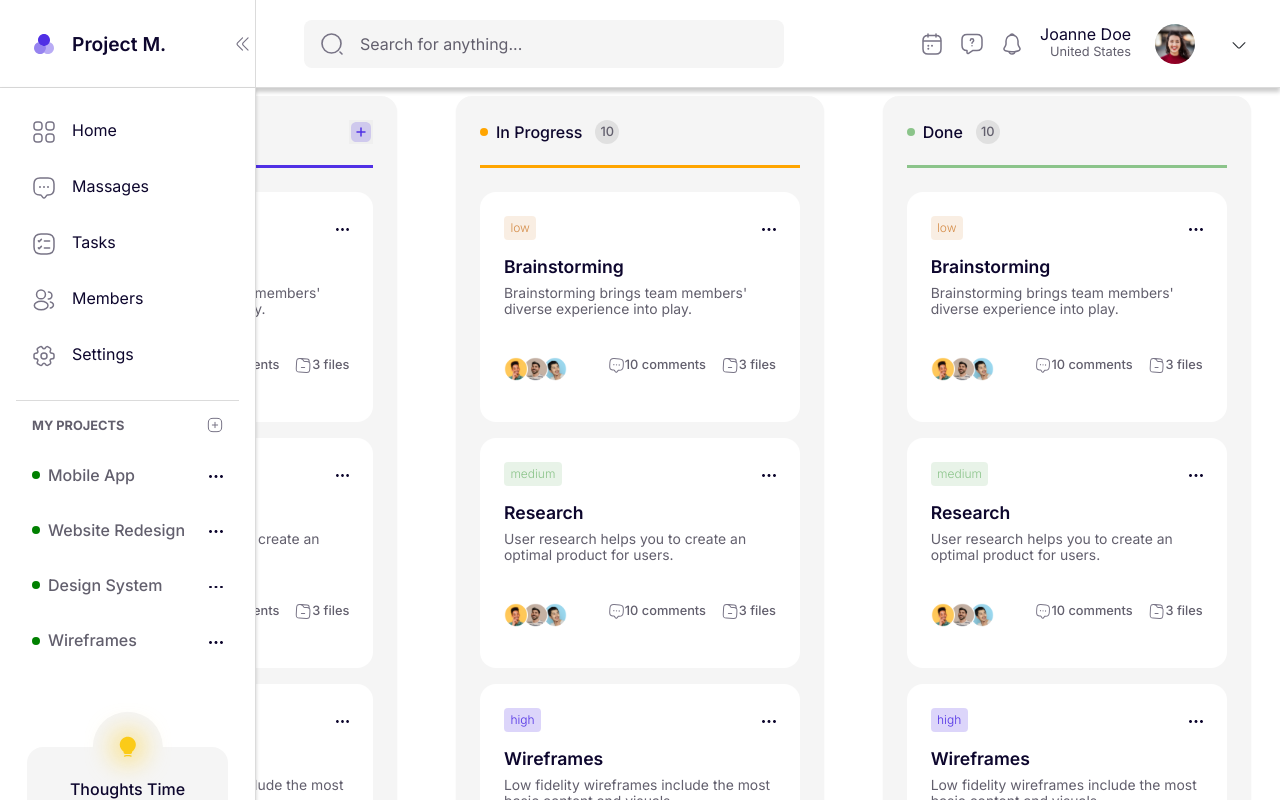
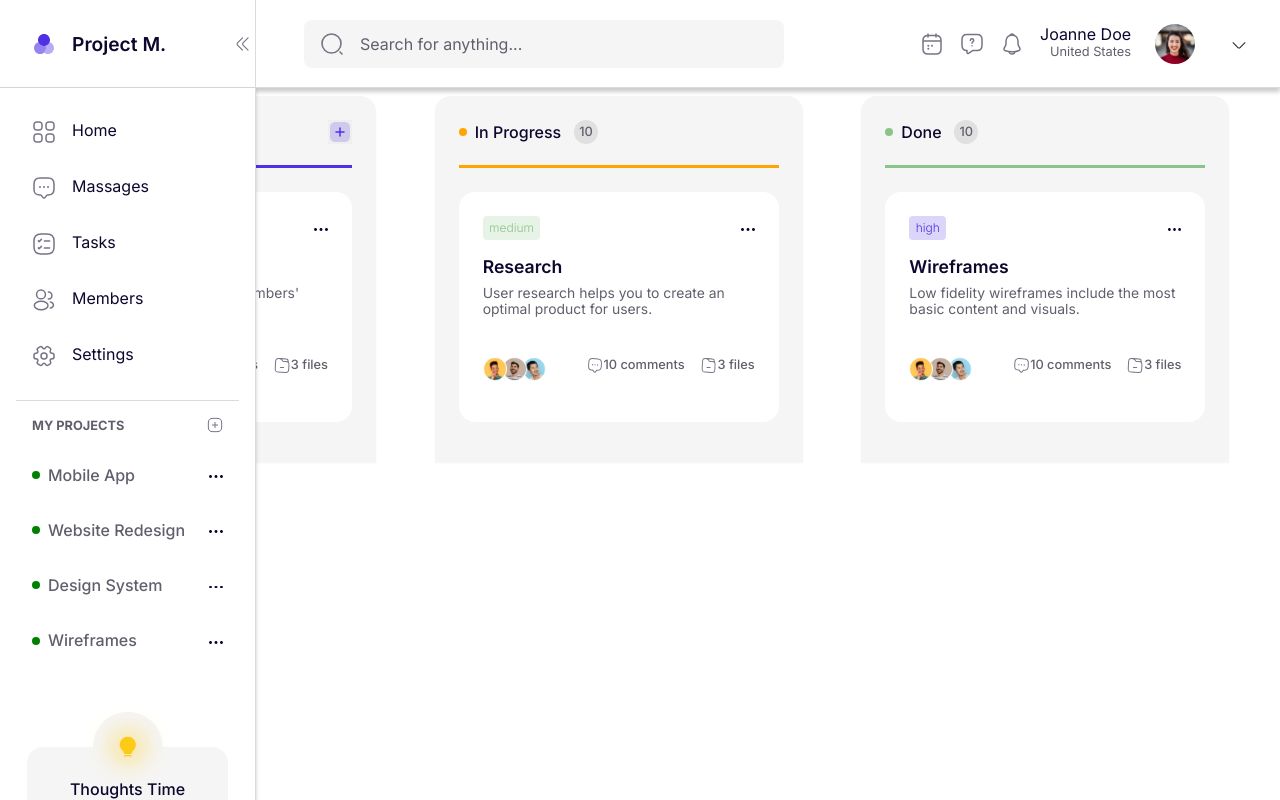
Before and after one commit to misha-vynnyk/project_m, a React (Vite) app: page / in a window 1280 px wide. Built offline with nearby package versions, Linux system fonts and the light colour scheme.

Commit message:
added drag and drop with beautiful-dnd

```diff
--- a/package.json
+++ b/package.json
@@ -13,6 +13,8 @@
   },
   "dependencies": {
     "react": "^18.3.1",
+    "react-beautiful-dnd": "^13.1.1",
+    "react-dnd": "^16.0.1",
     "react-dom": "^18.3.1",
     "styled-components": "^6.1.13"
   },
@@ -29,7 +31,7 @@
     "globals": "^15.11.0",
     "vite": "^5.4.10"
   },
-    "resolutions": {
+  "resolutions": {
     "styled-components": "^5"
   }
 }
--- a/src/components/Main/Main.jsx
+++ b/src/components/Main/Main.jsx
@@ -1,5 +1,3 @@
-import { useState } from "react";
-// import useUserPosts from "../../hooks/useUserPosts";
 import Sidebar from "../Sidebar/Sidebar";
 import {
   AddProjectButton,
@@ -25,216 +23,111 @@ import {
   ProjectFooterCountFiles,
   IconProjectMenu,
 } from "./Main.styled";
-import PropTypes from "prop-types";
+import initialData from "../../data/initial-data";
+import { DragDropContext, Droppable, Draggable } from "react-beautiful-dnd";
 import styled from "styled-components";
 
-const StyledForm = styled.form`
-  display: flex;
-  flex-direction: column;
-  gap: 10px;
-  margin-bottom: 20px;
-  padding: 20px;
+import PropTypes from "prop-types";
+import { useState } from "react";
 
-  input {
-    padding: 10px;
-    border: 1px solid #ccc;
-    border-radius: 4px;
-    font-size: 16px;
+const TaskList = styled.div``;
+
+const Main = ({ isSidebarOpen }) => {
+  const [initialDataArray, setInitialDataArray] = useState(initialData);
+
+  const onDragEnd = (result) => {
+    const { source, destination, draggableId } = result;
+
+    // If there's no destination (dropped outside), return
+    if (!destination) {
+      return;
     }
 
-  button {
-    padding: 10px 20px;
-    background-color: #007bff;
-    color: #fff;
-    border: none;
-    border-radius: 4px;
-    font-size: 16px;
-    cursor: pointer;
-    transition: background-color 0.3s;
+    // If the item is dropped at the same position, do nothing
+    if (
+      source.droppableId === destination.droppableId &&
+      source.index === destination.index
+    ) {
+      return;
     }
-`;
 
-// Component for creating a new post
-const NewPostForm = ({ onAddPost }) => {
-  const [newPost, setNewPost] = useState({
-    post: "",
-    isPublic: false,
-    whoPublished: "",
-    sharedTo: "",
-    likes: 0,
-    plays: 0,
-  });
+    // Reordering tasks within the same column
+    if (source.droppableId === destination.droppableId) {
+      const column = initialDataArray.columns[source.droppableId];
+      const newTaskIds = Array.from(column.taskIds);
+      newTaskIds.splice(source.index, 1); // Remove the task from its initial position
+      newTaskIds.splice(destination.index, 0, draggableId); // Insert it at the new position
 
-  // Handles input changes
-  const handleChange = (e) => {
-    const { name, value } = e.target;
-    setNewPost((prev) => ({
-      ...prev,
-      [name]: value,
-    }));
+      const updatedColumn = {
+        ...column,
+        taskIds: newTaskIds,
       };
 
-  // Submits the form data
-  const handleSubmit = (e) => {
-    e.preventDefault();
-    if (
-      newPost.post.trim() &&
-      newPost.whoPublished.trim() &&
-      newPost.sharedTo.trim()
-    ) {
-      onAddPost(newPost);
-      setNewPost({
-        post: "",
-        isPublic: false,
-        whoPublished: "",
-        sharedTo: "",
-        likes: 0,
-        plays: 0,
-      });
+      const updatedData = {
+        ...initialDataArray,
+        columns: {
+          ...initialDataArray.columns,
+          [updatedColumn.id]: updatedColumn,
+        },
+      };
+
+      setInitialDataArray(updatedData);
     } else {
-      alert("Please fill in all fields");
+      // Moving task to a different column
+      const sourceColumn = initialDataArray.columns[source.droppableId];
+      const destinationColumn =
+        initialDataArray.columns[destination.droppableId];
+
+      const sourceTaskIds = Array.from(sourceColumn.taskIds);
+      sourceTaskIds.splice(source.index, 1); // Remove the task from the source column
+
+      const destinationTaskIds = Array.from(destinationColumn.taskIds);
+      destinationTaskIds.splice(destination.index, 0, draggableId); // Add the task to the destination column
+
+      const updatedSourceColumn = {
+        ...sourceColumn,
+        taskIds: sourceTaskIds,
+      };
+
+      const updatedDestinationColumn = {
+        ...destinationColumn,
+        taskIds: destinationTaskIds,
+      };
+
+      const updatedData = {
+        ...initialDataArray,
+        columns: {
+          ...initialDataArray.columns,
+          [updatedSourceColumn.id]: updatedSourceColumn,
+          [updatedDestinationColumn.id]: updatedDestinationColumn,
+        },
+      };
+
+      setInitialDataArray(updatedData);
     }
   };
-
-  return (
-    <StyledForm onSubmit={handleSubmit}>
-      <input
-        name="post"
-        value={newPost.post}
-        onChange={handleChange}
-        placeholder="Post content"
-      />
-      <input
-        name="whoPublished"
-        value={newPost.whoPublished}
-        onChange={handleChange}
-        placeholder="Author"
-      />
-      <input
-        name="sharedTo"
-        value={newPost.sharedTo}
-        onChange={handleChange}
-        placeholder="Shared To"
-      />
-      <button type="submit">Add Post</button>
-    </StyledForm>
-  );
-};
-
-const listCardState = [
-  {
-    id: 1,
-    title: "To Do",
-    lineColor: "#5030E5",
-  },
-  {
-    id: 2,
-    title: "In Progress",
-    lineColor: "#FFA500",
-  },
-  {
-    id: 3,
-    title: "Done",
-    lineColor: "#8BC48A",
-  },
-];
-
-const listProjects = [
-  {
-    id: 1,
-    status: "To Do",
-    level: "low",
-    levelColor: "#D58D49",
-    levelBackgroundColor: "rgba(223, 168, 116, 0.2)",
-    title: "Brainstorming",
-    description:
-      "Brainstorming brings team members' diverse experience into play. ",
-    image: "",
-  },
-  {
-    id: 2,
-    status: "In Progress",
-    level: "medium",
-    levelColor: "#8BC48A",
-    levelBackgroundColor: "rgba(139, 196, 138, 0.2)",
-    title: "Research",
-    description:
-      "User research helps you to create an optimal product for users.",
-    image: "",
-  },
-  {
-    id: 3,
-    status: "Done",
-    level: "high",
-    levelColor: "#5030E5",
-    levelBackgroundColor: "rgba(80, 48, 229, 0.2)",
-    title: "Wireframes",
-    description:
-      "Low fidelity wireframes include the most basic content and visuals.",
-    image: "",
-  },
-  {
-    id: 4,
-    status: "To Do",
-    level: "low",
-    levelColor: "#D58D49",
-    levelBackgroundColor: "rgba(223, 168, 116, 0.2)",
-    title: "Testing",
-    description:
-      "Find out whether your prototype meets users' expectations.",
-    image: "",
-  },
-  {
-    id: 5,
-    status: "In Progress",
-    level: "medium",
-    levelColor: "#8BC48A",
-    levelBackgroundColor: "rgba(139, 196, 138, 0.2)",
-    title: "Design",
-    description: "The wireframe stage handles the look and feel.",
-    image: "",
-  }
-];
-
-// const listUsers = [
-//   {
-//     id: 1,
-//     userName: "Anima Agrawal",
-//     userPhoto: "image/user-1.png",
-//   },
-//   {
-//     id: 2,
-//     userName: "Leila Farhana",
-//     userPhoto: "image/user-2.png",
-//   },
-//   {
-//     id: 3,
-//     userName: "Nick Jhonson",
-//     userPhoto: "image/user-3.png",
-//   },
-//   {
-//     id: 4,
-//     userName: "Sanjana Shrestha",
-//     userPhoto: "image/user-4.png",
-//   },
-// ];
-
-const Main = ({ isSidebarOpen }) => {
-  // const { posts, addPost, removePost } = useUserPosts([]);
 
   return (
     <MainStyled>
       <Sidebar isSidebarOpen={isSidebarOpen} />
       <MainContent $isSidebarOpen={isSidebarOpen}>
         <CardStateContainer>
-          {listCardState.map((card) => (
-            <CardState key={card.id} title={card.title}>
-              <TitleStateWrapper $lineColor={card.lineColor}>
-                <TitleCardState $lineColor={card.lineColor}>
-                  {card.title}
-                  <CountProjectsInState aria-label="State Project">10</CountProjectsInState>
+          <DragDropContext onDragEnd={onDragEnd}>
+            {initialDataArray.columnOrder.map((columnId) => {
+              const column = initialDataArray.columns[columnId];
+              const tasks = column.taskIds.map(
+                (taskId) => initialDataArray.tasks[taskId]
+              );
+              return (
+                <CardState key={column.id} column={column} tasks={tasks}>
+                  <TitleStateWrapper $lineColor={column.lineColor}>
+                    <TitleCardState $lineColor={column.lineColor}>
+                      {column.title}
+                      <CountProjectsInState aria-label="State Project">
+                        10
+                      </CountProjectsInState>
                     </TitleCardState>
-                {card.id === 1 && (
+                    {column.id === "column-1" && (
                       <AddProjectButton
                         aria-haspopup="dialog"
                         aria-controls="new-project-popup"
@@ -247,129 +140,92 @@ const Main = ({ isSidebarOpen }) => {
                       </AddProjectButton>
                     )}
                   </TitleStateWrapper>
-
-              {listProjects.map((project) => (
-                <ProjectsCard key={project.id}>
+                  <Droppable droppableId={column.id}>
+                    {(provided) => (
+                      <TaskList
+                        ref={provided.innerRef}
+                        {...provided.droppableProps}
+                      >
+                        {tasks.map((task, index) => (
+                          <Draggable
+                            draggableId={task.id}
+                            key={task.id}
+                            index={index}
+                          >
+                            {(provided) => (
+                              <ProjectsCard
+                                {...provided.draggableProps}
+                                {...provided.dragHandleProps}
+                                ref={provided.innerRef}
+                              >
                                 <ProjectHeaderContainer>
                                   <ProjectLevel
                                     aria-label="Project level"
-                      $levelColor={project.levelColor}
-                      $levelBg={project.levelBackgroundColor}
+                                    $levelColor={task.levelColor}
+                                    $levelBg={task.levelBackgroundColor}
                                   >
-                      {project.level}
+                                    {task.level}
                                   </ProjectLevel>
-                    <ProjectMenu aria-action="Open menu in Project Card" role="button">
-                      <IconProjectMenu src="icon/dots_icon.svg" alt="Menu" />
+                                  <ProjectMenu role="button">
+                                    <IconProjectMenu
+                                      src="icon/dots_icon.svg"
+                                      alt="Menu"
+                                    />
                                   </ProjectMenu>
                                 </ProjectHeaderContainer>
 
                                 <ProjectDescriptionContainer>
-                    <ProjectTitle>{project.title}</ProjectTitle>
+                                  <ProjectTitle>{task.content}</ProjectTitle>
                                   <ProjectDescription>
-                      {project.description}
+                                    {task.description}
                                   </ProjectDescription>
                                 </ProjectDescriptionContainer>
 
                                 <ProjectFooterContainer>
                                   <ProjectFooterPeople>
-                      <img src="image/Group 633.png" alt="Persons" />
+                                    <img
+                                      src="image/Group 633.png"
+                                      alt="Persons"
+                                    />
                                   </ProjectFooterPeople>
                                   <ProjectFooterInfoContainer>
                                     <ProjectFooterComments>
-                        <img src="icon/comments_icon.svg" alt="Comments" />
+                                      <img
+                                        src="icon/comments_icon.svg"
+                                        alt="Comments"
+                                      />
                                       10 comments
                                     </ProjectFooterComments>
 
                                     <ProjectFooterCountFiles>
-                        <img src="icon/folder_icon.svg" alt="Folder" />3 files
+                                      <img
+                                        src="icon/folder_icon.svg"
+                                        alt="Folder"
+                                      />
+                                      3 files
                                     </ProjectFooterCountFiles>
                                   </ProjectFooterInfoContainer>
                                 </ProjectFooterContainer>
                               </ProjectsCard>
+                            )}
+                          </Draggable>
                         ))}
+                        {provided.placeholder}
+                      </TaskList>
+                    )}
+                  </Droppable>
                 </CardState>
-          ))}
+              );
+            })}
+          </DragDropContext>
         </CardStateContainer>
       </MainContent>
     </MainStyled>
   );
 };
 
-export default Main;
-
 Main.propTypes = {
   isSidebarOpen: PropTypes.bool.isRequired,
 };
 
-NewPostForm.propTypes = {
-  onAddPost: PropTypes.func.isRequired,
-};
-
-{
-  /* <div>
-  <NewPostForm onAddPost={addPost} />
-
-  <section>
-    {posts.map((post) => (
-      <div key={post.id}>
-        <h3>{post.post}</h3>
-        <p>Published by: {post.whoPublished}</p>
-        <p>Shared To: {post.sharedTo}</p>
-        <button onClick={() => removePost(post.id)}>Remove Post</button>
-      </div>
-    ))}
-  </section>
-</div>
-
-
-<div>
-  <section>
-    Lorem ipsum dolor sit amet consectetur adipisicing elit. Corrupti
-    temporibus ut perferendis placeat omnis dolores alias saepe modi,
-    similique tempore itaque laboriosam molestias dicta porro
-    accusantium in eaque recusandae tenetur quo debitis! Modi animi quam
-    ratione iure molestias ipsum perspiciatis eius consectetur, delectus
-    suscipit. Et nisi maiores nulla atque voluptatem.
-  </section>
-  <section>
-    Lorem ipsum dolor sit amet consectetur adipisicing elit. Corrupti
-    temporibus ut perferendis placeat omnis dolores alias saepe modi,
-    similique tempore itaque laboriosam molestias dicta porro
-    accusantium in eaque recusandae tenetur quo debitis! Modi animi quam
-    ratione iure molestias ipsum perspiciatis eius consectetur, delectus
-    suscipit. Et nisi maiores nulla atque voluptatem.
-  </section>
-  <section>
-    Lorem ipsum dolor sit amet consectetur adipisicing elit. Corrupti
-    temporibus ut perferendis placeat omnis dolores alias saepe modi,
-    similique tempore itaque laboriosam molestias dicta porro
-    accusantium in eaque recusandae tenetur quo debitis! Modi animi quam
-    ratione iure molestias ipsum perspiciatis eius consectetur, delectus
-    suscipit. Et nisi maiores nulla atque voluptatem.
-  </section>
-  <section>
-    Lorem ipsum dolor sit amet consectetur adipisicing elit. Corrupti
-    temporibus ut perferendis placeat omnis dolores alias saepe modi,
-    similique tempore itaque laboriosam molestias dicta porro
-    accusantium in eaque recusandae tenetur quo debitis! Modi animi quam
-    ratione iure molestias ipsum perspiciatis eius consectetur, delectus
-    suscipit. Et nisi maiores nulla atque voluptatem.
-  </section>
-  <section>
-    Lorem ipsum dolor sit amet consectetur adipisicing elit. Corrupti
-    temporibus ut perferendis placeat omnis dolores alias saepe modi,
-    similique tempore itaque laboriosam molestias dicta porro
-    accusantium in eaque recusandae tenetur quo debitis! Modi animi quam
-    ratione iure molestias ipsum perspiciatis eius consectetur, delectus
-    suscipit. Et nisi maiores nulla atque voluptatem.
-  </section>
-  <section>
-    Lorem ipsum dolor sit amet consectetur adipisicing elit. Corrupti
-    temporibus ut perferendis placeat omnis dolores alias saepe modi,
-    similique tempore itaque laboriosam molestias dicta porro
-    accusantium in eaque recusandae tenetur quo debitis! Modi animi quam
-    ratione iure molestias ipsum perspiciatis eius consectetur, delectus
-    suscipit. Et nisi maiores nulla atque voluptatem.
-  </section>
-</div> */
-}
+export default Main;
--- a/src/components/Main/Main.styled.jsx
+++ b/src/components/Main/Main.styled.jsx
@@ -2,11 +2,6 @@ import styled from "styled-components";
 
 export const MainStyled = styled.main`
   margin-top: ${({ theme }) => theme.headerSize.desktopHeight};
-
-  section {
-    padding: 2rem;
-    background-color: ${({ theme }) => theme.colors.primaryBlackBackground};
-  }
 
   @media (max-width: ${({ theme }) => theme.mobile}) {
     margin-top: ${({ theme }) => theme.headerSize.mobileHeight};
@@ -32,8 +27,8 @@ export const MainContent = styled.div`
 
 export const CardStateContainer = styled.div`
   display: grid;
+  justify-content: center;
   grid-template-columns: repeat(auto-fit, minmax(23rem, 1fr));
-  place-items: center;
   gap: 1rem;
 
   @media (max-width: ${({ theme }) => theme.mobile}) {
@@ -94,7 +89,7 @@ export const TitleCardState = styled.h2`
   }
 `;
 
-export const CountProjectsInState = styled.h2`
+export const CountProjectsInState = styled.p`
   text-align: center;
   line-height: 1.5rem;
   color: ${({ theme }) => theme.colors.lightText};
--- /dev/null
+++ b/src/data/initial-data.js
@@ -0,0 +1,250 @@
+// const listCardState = [
+//   {
+//     id: 1,
+//     title: "To Do",
+//     lineColor: "#5030E5",
+//     listProjects: [
+//       {
+//         id: 1,
+//         status: "To Do",
+//         level: "low",
+//         levelColor: "#D58D49",
+//         levelBackgroundColor: "rgba(223, 168, 116, 0.2)",
+//         title: "Brainstorming",
+//         description:
+//           "Brainstorming brings team members' diverse experience into play. ",
+//         image: "",
+//       },
+//       // {
+//       //   id: 2,
+//       //   status: "In Progress",
+//       //   level: "medium",
+//       //   levelColor: "#8BC48A",
+//       //   levelBackgroundColor: "rgba(139, 196, 138, 0.2)",
+//       //   title: "Research",
+//       //   description:
+//       //     "User research helps you to create an optimal product for users.",
+//       //   image: "",
+//       // },
+//       // {
+//       //   id: 3,
+//       //   status: "Done",
+//       //   level: "high",
+//       //   levelColor: "#5030E5",
+//       //   levelBackgroundColor: "rgba(80, 48, 229, 0.2)",
+//       //   title: "Wireframes",
+//       //   description:
+//       //     "Low fidelity wireframes include the most basic content and visuals.",
+//       //   image: "",
+//       // },
+//       // {
+//       //   id: 4,
+//       //   status: "To Do",
+//       //   level: "low",
+//       //   levelColor: "#D58D49",
+//       //   levelBackgroundColor: "rgba(223, 168, 116, 0.2)",
+//       //   title: "Testing",
+//       //   description:
+//       //     "Find out whether your prototype meets users' expectations.",
+//       //   image: "",
+//       // },
+//       // {
+//       //   id: 5,
+//       //   status: "In Progress",
+//       //   level: "medium",
+//       //   levelColor: "#8BC48A",
+//       //   levelBackgroundColor: "rgba(139, 196, 138, 0.2)",
+//       //   title: "Design",
+//       //   description: "The wireframe stage handles the look and feel.",
+//       //   image: "",
+//       // },
+//     ],
+//   },
+//   {
+//     id: 2,
+//     title: "In Progress",
+//     lineColor: "#FFA500",
+//     listProjects: [
+//       // {
+//       //   id: 1,
+//       //   status: "To Do",
+//       //   level: "low",
+//       //   levelColor: "#D58D49",
+//       //   levelBackgroundColor: "rgba(223, 168, 116, 0.2)",
+//       //   title: "Brainstorming",
+//       //   description:
+//       //     "Brainstorming brings team members' diverse experience into play. ",
+//       //   image: "",
+//       // },
+//       {
+//         id: 2,
+//         status: "In Progress",
+//         level: "medium",
+//         levelColor: "#8BC48A",
+//         levelBackgroundColor: "rgba(139, 196, 138, 0.2)",
+//         title: "Research",
+//         description:
+//           "User research helps you to create an optimal product for users.",
+//         image: "",
+//       },
+//       // {
+//       //   id: 3,
+//       //   status: "Done",
+//       //   level: "high",
+//       //   levelColor: "#5030E5",
+//       //   levelBackgroundColor: "rgba(80, 48, 229, 0.2)",
+//       //   title: "Wireframes",
+//       //   description:
+//       //     "Low fidelity wireframes include the most basic content and visuals.",
+//       //   image: "",
+//       // },
+//       // {
+//       //   id: 4,
+//       //   status: "To Do",
+//       //   level: "low",
+//       //   levelColor: "#D58D49",
+//       //   levelBackgroundColor: "rgba(223, 168, 116, 0.2)",
+//       //   title: "Testing",
+//       //   description:
+//       //     "Find out whether your prototype meets users' expectations.",
+//       //   image: "",
+//       // },
+//       // {
+//       //   id: 5,
+//       //   status: "In Progress",
+//       //   level: "medium",
+//       //   levelColor: "#8BC48A",
+//       //   levelBackgroundColor: "rgba(139, 196, 138, 0.2)",
+//       //   title: "Design",
+//       //   description: "The wireframe stage handles the look and feel.",
+//       //   image: "",
+//       // },
+//     ],
+//   },
+//   {
+//     id: 3,
+//     title: "Done",
+//     lineColor: "#8BC48A",
+//     listProjects: [
+//       // {
+//       //   id: 1,
+//       //   status: "To Do",
+//       //   level: "low",
+//       //   levelColor: "#D58D49",
+//       //   levelBackgroundColor: "rgba(223, 168, 116, 0.2)",
+//       //   title: "Brainstorming",
+//       //   description:
+//       //     "Brainstorming brings team members' diverse experience into play. ",
+//       //   image: "",
+//       // },
+//       // {
+//       //   id: 2,
+//       //   status: "In Progress",
+//       //   level: "medium",
+//       //   levelColor: "#8BC48A",
+//       //   levelBackgroundColor: "rgba(139, 196, 138, 0.2)",
+//       //   title: "Research",
+//       //   description:
+//       //     "User research helps you to create an optimal product for users.",
+//       //   image: "",
+//       // },
+//       {
+//         id: 3,
+//         status: "Done",
+//         level: "high",
+//         levelColor: "#5030E5",
+//         levelBackgroundColor: "rgba(80, 48, 229, 0.2)",
+//         title: "Wireframes",
+//         description:
+//           "Low fidelity wireframes include the most basic content and visuals.",
+//         image: "",
+//       },
+//       // {
+//       //   id: 4,
+//       //   status: "To Do",
+//       //   level: "low",
+//       //   levelColor: "#D58D49",
+//       //   levelBackgroundColor: "rgba(223, 168, 116, 0.2)",
+//       //   title: "Testing",
+//       //   description:
+//       //     "Find out whether your prototype meets users' expectations.",
+//       //   image: "",
+//       // },
+//       // {
+//       //   id: 5,
+//       //   status: "In Progress",
+//       //   level: "medium",
+//       //   levelColor: "#8BC48A",
+//       //   levelBackgroundColor: "rgba(139, 196, 138, 0.2)",
+//       //   title: "Design",
+//       //   description: "The wireframe stage handles the look and feel.",
+//       //   image: "",
+//       // },
+//     ],
+//   },
+// ];
+
+// export default listCardState;
+
+const initialData = {
+  tasks: {
+    "task-1": {
+      id: "task-1",
+      content: "Brainstorming",
+      description:
+        "Brainstorming brings team members' diverse experience into play.",
+      level: "low",
+      levelColor: "#D58D49",
+      levelBackgroundColor: "rgba(223, 168, 116, 0.2)",
+      status: "To Do",
+      image: "",
+    },
+    "task-2": {
+      id: "task-2",
+      content: "Research",
+      description:
+        "User research helps you to create an optimal product for users.",
+      level: "medium",
+      levelColor: "#8BC48A",
+      levelBackgroundColor: "rgba(139, 196, 138, 0.2)",
+      status: "In Progress",
+      image: "",
+    },
+    "task-3": {
+      id: "task-3",
+      content: "Wireframes",
+      description:
+        "Low fidelity wireframes include the most basic content and visuals.",
+      level: "high",
+      levelColor: "#5030E5",
+      levelBackgroundColor: "rgba(80, 48, 229, 0.2)",
+      status: "Done",
+      image: "",
+    },
+  },
+  columns: {
+    "column-1": {
+      id: "column-1",
+      title: "To Do",
+      taskIds: ["task-1"],
+      lineColor: "#5030E5",
+    },
+    "column-2": {
+      id: "column-2",
+      title: "In Progress",
+      taskIds: ["task-2"],
+      lineColor: "#FFA500",
+    },
+    "column-3": {
+      id: "column-3",
+      title: "Done",
+      taskIds: ["task-3"],
+      lineColor: "#8BC48A",
+    },
+  },
+
+  // Facilitate reordering of the columns
+  columnOrder: ["column-1", "column-2", "column-3"],
+};
+
+export default initialData;
--- a/src/main.jsx
+++ b/src/main.jsx
@@ -1,9 +1,8 @@
-import { StrictMode } from "react";
 import { createRoot } from "react-dom/client";
 import App from "./App.jsx";
 
 createRoot(document.getElementById("root")).render(
-  <StrictMode>
+
     <App />
-  </StrictMode>
+
 );
```
Also changed, not shown: 1 other file (tests, documents, lock files or other folders). Lines whose indentation alone changed are shown as unchanged.
